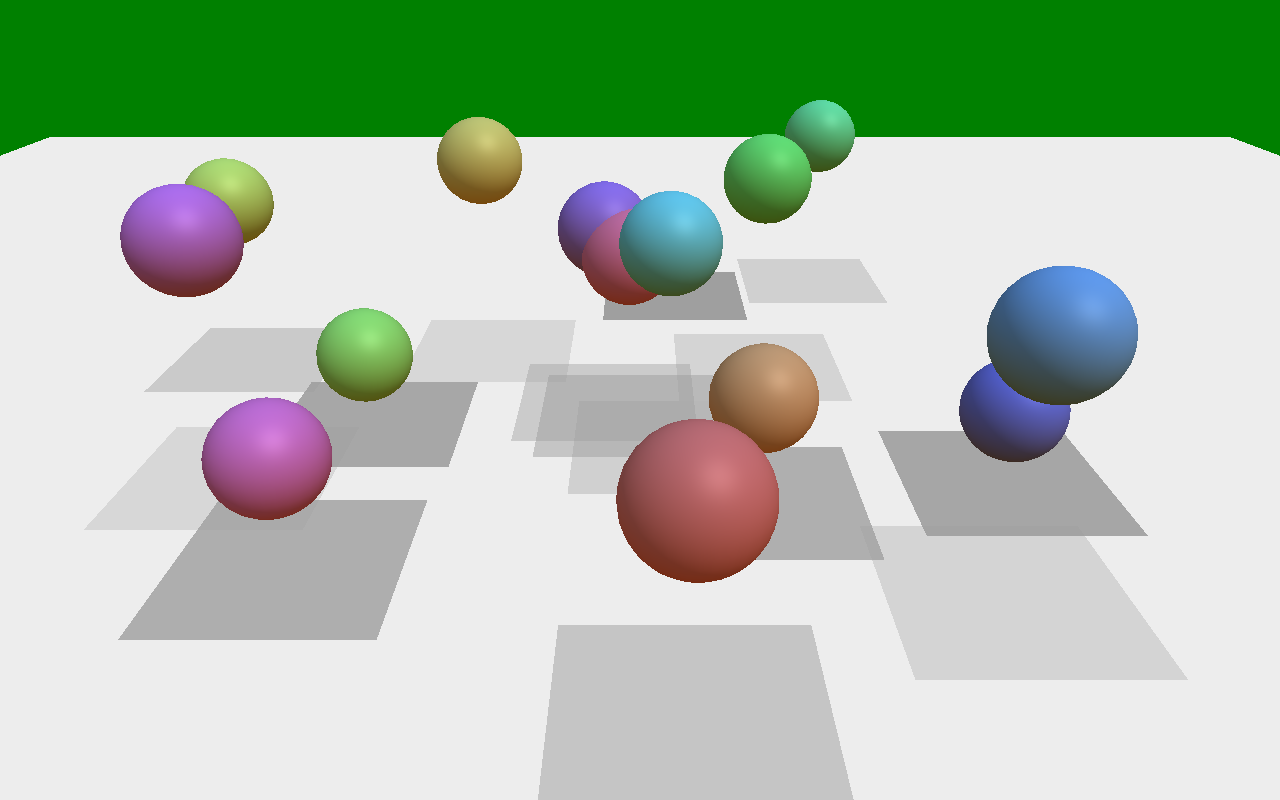
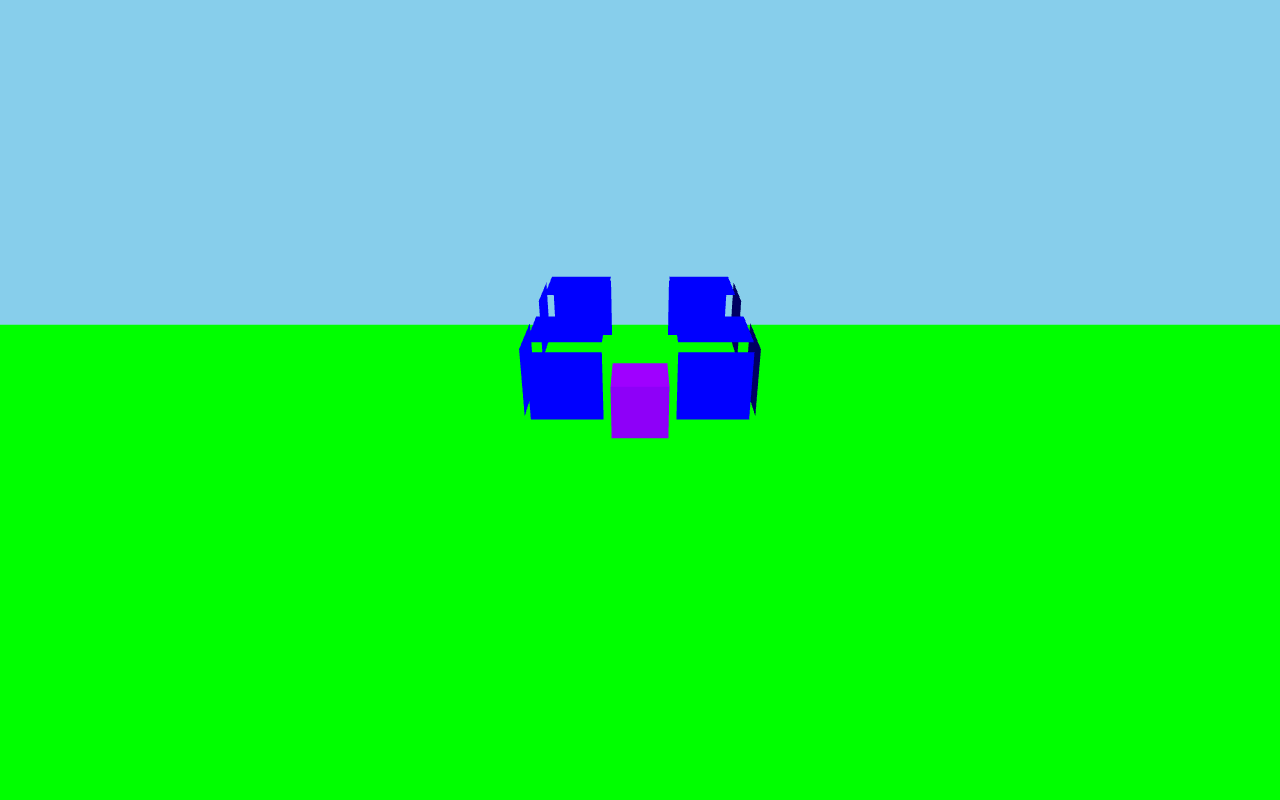
Before and after one commit to qhyun2/rubiks-verse, a website built with webpack: page src/index.html in a window 1280 px wide. Built offline with nearby package versions, Linux system fonts and the light colour scheme; animation ran at ten frames a second.

Commit message:
Corners working

```diff
--- /dev/null
+++ b/src/Cube.ts
@@ -0,0 +1,52 @@
+import * as THREE from "three";
+
+export class Corner {
+    group: THREE.Group;
+
+    // Stickers on corner:
+    //    +--------+
+    //   /CCCCCCCC/|
+    //  /CCCCCCCC/A|
+    // +--------+AA|
+    // |BBBBBBBB|AA|
+    // |BBBBBBBB|AA+
+    // |BBBBBBBB|A/
+    // |BBBBBBBB|/
+    // +--------+
+
+
+    stickerA: THREE.Mesh;
+    stickerB: THREE.Mesh;
+    stickerC: THREE.Mesh;
+
+
+    constructor(scene: THREE.Scene) {
+
+        const qt = Math.PI / 2;
+        const size = 1;
+        const margin = 0.1;
+        const offset = size / 2 + margin;
+        this.group = new THREE.Group();
+        scene.add(this.group)
+
+        const material = new THREE.MeshStandardMaterial({ color: "blue" });
+        material.side = THREE.DoubleSide;
+
+        const shape = new THREE.PlaneBufferGeometry(1, 1);
+
+        this.stickerA = new THREE.Mesh(shape, material);
+        this.stickerA.rotation.y = qt
+        this.stickerA.position.x = offset;
+        this.group.add(this.stickerA)
+
+        this.stickerB = new THREE.Mesh(shape, material);
+        this.stickerB.position.z = offset;
+        this.stickerB.rotation.x = -Math.PI
+        this.group.add(this.stickerB)
+
+        this.stickerC = new THREE.Mesh(shape, material);
+        this.stickerC.position.y = offset;
+        this.stickerC.rotation.x = qt
+        this.group.add(this.stickerC)
+    }
+}
--- a/src/index.html
+++ b/src/index.html
@@ -6,6 +6,9 @@
     <style>
       body {
         margin: 0;
+        position: absolute;
+        width: 100%;
+        height: 100%;
       }
       canvas {
         display: block;
--- a/src/index.ts
+++ b/src/index.ts
@@ -1,196 +1,73 @@
 import * as THREE from "three";
-
-// var scene = new THREE.Scene();
-// var camera = new THREE.PerspectiveCamera( 75, window.innerWidth / window.innerHeight, 0.1, 1000 );
-// var renderer = new THREE.WebGLRenderer();
-
-// renderer.setSize( window.innerWidth, window.innerHeight );
-// document.body.appendChild( renderer.domElement );
+import { OrbitControls } from "three/examples/jsm/controls/OrbitControls";
+import * as Cube from "./Cube";
 
 
-// var geometry = new THREE.BoxGeometry();
-// var material = new THREE.MeshBasicMaterial( { color: 0x013FCC } );
-// var cube = new THREE.Mesh( geometry, material );
-// scene.add( cube );
+let scene: THREE.Scene;
+let camera: THREE.Camera;
+let cube: any;
+let texture: THREE.MeshStandardMaterial;
+let mesh: THREE.Mesh;
+let renderer: THREE.WebGLRenderer;
+let light: THREE.HemisphereLight;
+// let cubes: THREE.Mesh[];
 
-// camera.position.z = 2;
+function init() {
 
 
-// var spotLight = new THREE.SpotLight( 0xffffff );
-// spotLight.position.set( 100, 1000, 100 );
+  scene = new THREE.Scene();
+  scene.background = new THREE.Color('skyblue')
 
-// spotLight.castShadow = true;
+  renderer = new THREE.WebGLRenderer({ antialias: true });
+  document.body.appendChild(renderer.domElement);
+  renderer.setSize(document.body.clientWidth, document.body.clientHeight);
+  renderer.setPixelRatio(window.devicePixelRatio);
 
-// spotLight.shadow.mapSize.width = 1024;
-// spotLight.shadow.mapSize.height = 1024;
+  camera = new THREE.PerspectiveCamera(60, document.body.clientWidth / document.body.clientHeight, 0.1, 100);
+  camera.position.set(0, 5, 10);
+  const controls = new OrbitControls(camera, renderer.domElement);
+  controls.enableDamping = true;
+  controls.dampingFactor = 0.25;
+  controls.enablePan = false;
 
-// spotLight.shadow.camera.near = 500;
-// spotLight.shadow.camera.far = 4000;
-// spotLight.shadow.camera.fov = 30;
+  light = new THREE.HemisphereLight("skyblue", "green", 3);
+  light.position.set(9, 7, 5);
+  scene.add(light);
 
-// scene.add( spotLight );
+  cube = new THREE.BoxBufferGeometry(0.9, 0.9, 0.9);
+  texture = new THREE.MeshStandardMaterial({ color: 0x800080 })
+  mesh = new THREE.Mesh(cube, texture);
 
-// function animate() {
-// 	requestAnimationFrame( animate );
-//     cube.rotation.x += 0.01;
-//     cube.rotation.y += 0.01;
-//     renderer.render( scene, camera );
-// }
-// animate();
+  const planeShape = new THREE.PlaneBufferGeometry(1000, 1000);
+  const planeMaterial = new THREE.MeshStandardMaterial({ color: "green" });
+  const ground = new THREE.Mesh(planeShape, planeMaterial);
+  ground.rotation.x = -Math.PI / 2
+  ground.position.y = -30;
 
-function main() {
-  const renderer = new THREE.WebGLRenderer();
-  renderer.setSize( window.innerWidth, window.innerHeight )
-  document.body.appendChild( renderer.domElement );
-  renderer.physicallyCorrectLights = true;
+  scene.add(mesh);
+  scene.add(ground);
 
-  const fov = 45;
-  const aspect = 2;  // the canvas default
-  const near: number = 0.1;
-  const far = 100;
-  const camera = new THREE.PerspectiveCamera(fov, aspect, near, far);
-  camera.position.set(0, 10, 20);
-  camera.lookAt(0, 0, 0);
+  var corner1 = new Cube.Corner(scene);
+  var corner2 = new Cube.Corner(scene);
+  var corner3 = new Cube.Corner(scene);
+  var corner4 = new Cube.Corner(scene);
 
-  const scene = new THREE.Scene();
-  scene.background = new THREE.Color('green');
-  const loader = new THREE.TextureLoader();
+  corner1.group.position.set(-1, 1, -1)
+  corner1.group.rotation.y = Math.PI
 
-  {
-    const planeSize = 60;
+  corner2.group.position.set(1, 1, -1)
+  corner2.group.rotation.y = Math.PI / 2
 
-    const texture = loader.load('https://threejsfundamentals.org/threejs/resources/images/checker.png');
-    texture.wrapS = THREE.RepeatWrapping;
-    texture.wrapT = THREE.RepeatWrapping;
-    texture.magFilter = THREE.NearestFilter;
-    const repeats = planeSize / 2;
-    texture.repeat.set(repeats, repeats);
+  corner3.group.position.set(-1, 1, 1)
+  corner3.group.rotation.y = -Math.PI / 2
 
-    const planeGeo = new THREE.PlaneBufferGeometry(planeSize, planeSize);
-    const planeMat = new THREE.MeshBasicMaterial({
-      map: texture,
-      side: THREE.DoubleSide,
-    });
-    planeMat.color.setRGB(1.5, 1.5, 1.5);
-    const mesh = new THREE.Mesh(planeGeo, planeMat);
-    mesh.rotation.x = Math.PI * -.5;
-    scene.add(mesh);
-  }
-
-  const shadowTexture = loader.load('https://threejsfundamentals.org/threejs/resources/images/roundshadow.png');
-  const sphereShadowBases: any[] = [];
-  {
-    const sphereRadius = 1;
-    const sphereWidthDivisions = 32;
-    const sphereHeightDivisions = 16;
-    const sphereGeo = new THREE.SphereBufferGeometry(sphereRadius, sphereWidthDivisions, sphereHeightDivisions);
-
-    const planeSize = 1;
-    const shadowGeo = new THREE.PlaneBufferGeometry(planeSize, planeSize);
-
-    const numSpheres = 15;
-    for (let i = 0; i < numSpheres; ++i) {
-      // make a base for the shadow and the sphere.
-      // so they move together.
-      const base = new THREE.Object3D();
-      scene.add(base);
-
-      // add the shadow to the base
-      // note: we make a new material for each sphere
-      // so we can set that sphere's material transparency
-      // separately.
-      const shadowMat = new THREE.MeshBasicMaterial({
-        map: shadowTexture,
-        transparent: true,    // so we can see the ground
-        depthWrite: false,    // so we don't have to sort
-      });
-      const shadowMesh = new THREE.Mesh(shadowGeo, shadowMat);
-      shadowMesh.position.y = 0.001;  // so we're above the ground slightly
-      shadowMesh.rotation.x = Math.PI * -.5;
-      const shadowSize = sphereRadius * 4;
-      shadowMesh.scale.set(shadowSize, shadowSize, shadowSize);
-      base.add(shadowMesh);
-
-      // add the sphere to the base
-      const u = i / numSpheres;
-      const sphereMat = new THREE.MeshPhongMaterial();
-      sphereMat.color.setHSL(u, 1, .75);
-      const sphereMesh = new THREE.Mesh(sphereGeo, sphereMat);
-      sphereMesh.position.set(0, sphereRadius + 2, 0);
-      base.add(sphereMesh);
-
-      // remember all 3 plus the y position
-      sphereShadowBases.push({base, sphereMesh, shadowMesh, y: sphereMesh.position.y});
-    }
-  }
-
-  {
-    const skyColor = 0xB1E1FF;  // light blue
-    const groundColor = 0xB97A20;  // brownish orange
-    const intensity = 2;
-    const light = new THREE.HemisphereLight(skyColor, groundColor, intensity);
-    scene.add(light);
-  }
-
-  {
-    const color = 0xFFFFFF;
-    const intensity = 1;
-    const light = new THREE.DirectionalLight(color, intensity);
-    light.position.set(0, 10, 5);
-    light.target.position.set(-5, 0, 0);
-    scene.add(light);
-    scene.add(light.target);
-  }
-
-  function resizeRendererToDisplaySize(renderer: THREE.WebGLRenderer) {
-    const canvas = renderer.domElement;
-    const width = canvas.clientWidth;
-    const height = canvas.clientHeight;
-    const needResize = canvas.width !== width || canvas.height !== height;
-    if (needResize) {
-      renderer.setSize(width, height, false);
-    }
-    return needResize;
-  }
-
-  function render(time: number) {
-    time *= 0.001;  // convert to seconds
-
-    resizeRendererToDisplaySize(renderer);
-
-    {
-      const canvas = renderer.domElement;
-      camera.aspect = canvas.clientWidth / canvas.clientHeight;
-      camera.updateProjectionMatrix();
-    }
-
-    sphereShadowBases.forEach((sphereShadowBase, ndx) => {
-      const {base, sphereMesh, shadowMesh, y} = sphereShadowBase;
-
-      // u is a value that goes from 0 to 1 as we iterate the spheres
-      const u = ndx / sphereShadowBases.length;
-
-      // compute a position for there base. This will move
-      // both the sphere and its shadow
-      const speed = time * .2;
-      const angle = speed + u * Math.PI * 2 * (ndx % 1 ? 1 : -1);
-      const radius = Math.sin(speed - ndx) * 10;
-      base.position.set(Math.cos(angle) * radius, 0, Math.sin(angle) * radius);
-
-      // yOff is a value that goes from 0 to 1
-      const yOff = Math.abs(Math.sin(time * 2 + ndx));
-      // move the sphere up and down
-      sphereMesh.position.y = y + THREE.MathUtils.lerp(-2, 2, yOff);
-      // fade the shadow as the sphere goes up
-      shadowMesh.material.opacity = THREE.MathUtils.lerp(1, .25, yOff);
-    });
-
-    renderer.render(scene, camera);
-
-    requestAnimationFrame(render);
-  }
-
-  requestAnimationFrame(render);
+  corner4.group.position.set(1, 1, 1)
 }
 
-main();
+function animate() {
+  renderer.render(scene, camera);
+  requestAnimationFrame(animate);
+}
+
+init()
+animate()
```
